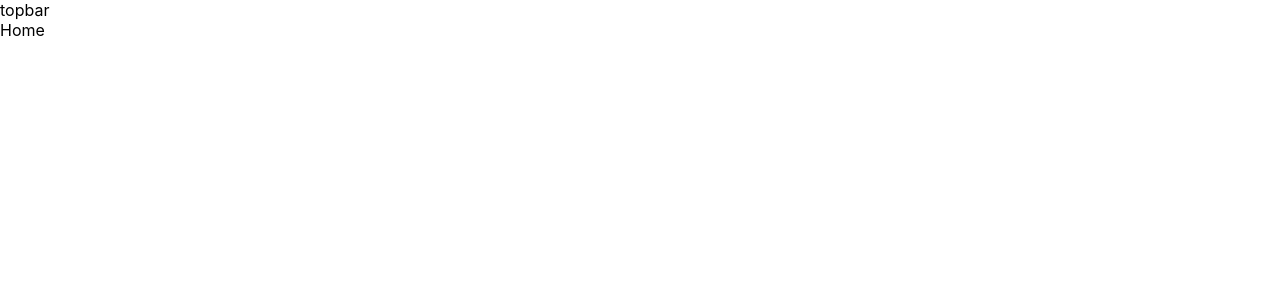
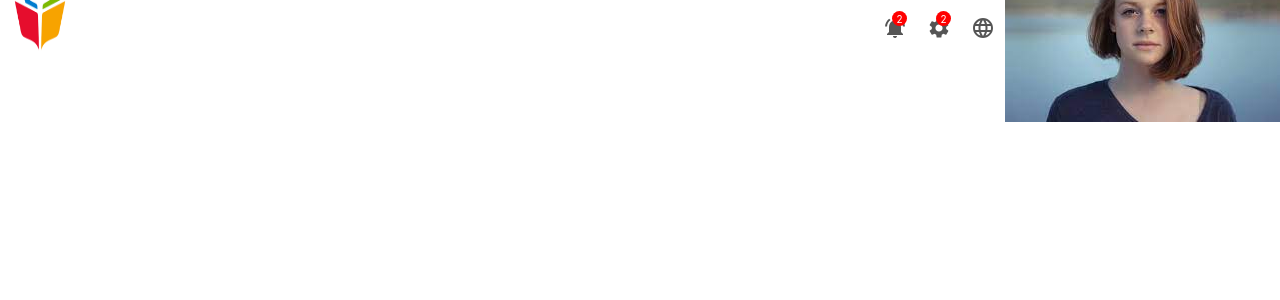
Before and after one commit to mhscan/admin-dashboard, a React (Create React App) app: page / in a window 1280 px wide. Shown: the top 300 px of the page. Built offline with nearby package versions, Linux system fonts and the light colour scheme.

Commit message:
creat topbar

```diff
--- /dev/null
+++ b/src/Component/Topbar/Topbar.css
@@ -0,0 +1,41 @@
+.topbar{
+    width: 100%;
+    height: 60px;
+    background-color: #fff;
+    position: fixed;
+    top: 0;
+    z-index: 999;
+    display: flex;
+    justify-content: space-between;
+    align-items: center;
+}
+.logo{
+    width: 5rem;
+    height: 5rem;
+}
+.top-right{
+    display: flex;
+    align-items: center;
+
+}
+.topbar-icon-container{
+    position: relative;
+    cursor: pointer;
+    margin: 10px;
+    color: #555;
+}
+.topbar-icon-badge{
+    width: 15px;
+    height: 15px;
+    position: absolute;
+    top: -5px;
+    right: 0;
+    background-color: #ff0000;
+    color: #fff;
+    display: flex;
+    justify-content: center;
+    align-items: center;
+    border-radius: 2rem;
+    font-size: 10px;
+
+}
--- a/src/Component/Topbar/Topbar.js
+++ b/src/Component/Topbar/Topbar.js
@@ -1,14 +1,33 @@
 import React from "react";
+import "./Topbar.css"
 import NotificationsActiveIcon from '@mui/icons-material/NotificationsActive';
 import SettingsIcon from '@mui/icons-material/Settings';
 import LanguageIcon from '@mui/icons-material/Language';
 
 export default function Topbar() {
   return <div className="topbar">
-topbar
+
+    <div className="top-left">
+      <img className="logo" src="images/logo.png" alt="logo" />
+    </div>
+
+    <div className="top-right">
+      <div className="topbar-icon-container">
+        <NotificationsActiveIcon></NotificationsActiveIcon>
+        <span className="topbar-icon-badge ">2</span>
+      </div>
+      <div className="topbar-icon-container">
+        <SettingsIcon></SettingsIcon>
+        <span className="topbar-icon-badge ">2</span>
+      </div>
+      <div className="topbar-icon-container">
+        <LanguageIcon></LanguageIcon>
+      </div>
+      <img src="images/admin.jpg" alt="admin.png" />
+
+    </div>
 
 
 
-
-</div>;
+  </div>;
 }
```
Also changed, not shown: public/images/admin.jpg (added), public/images/logo.png (added).
